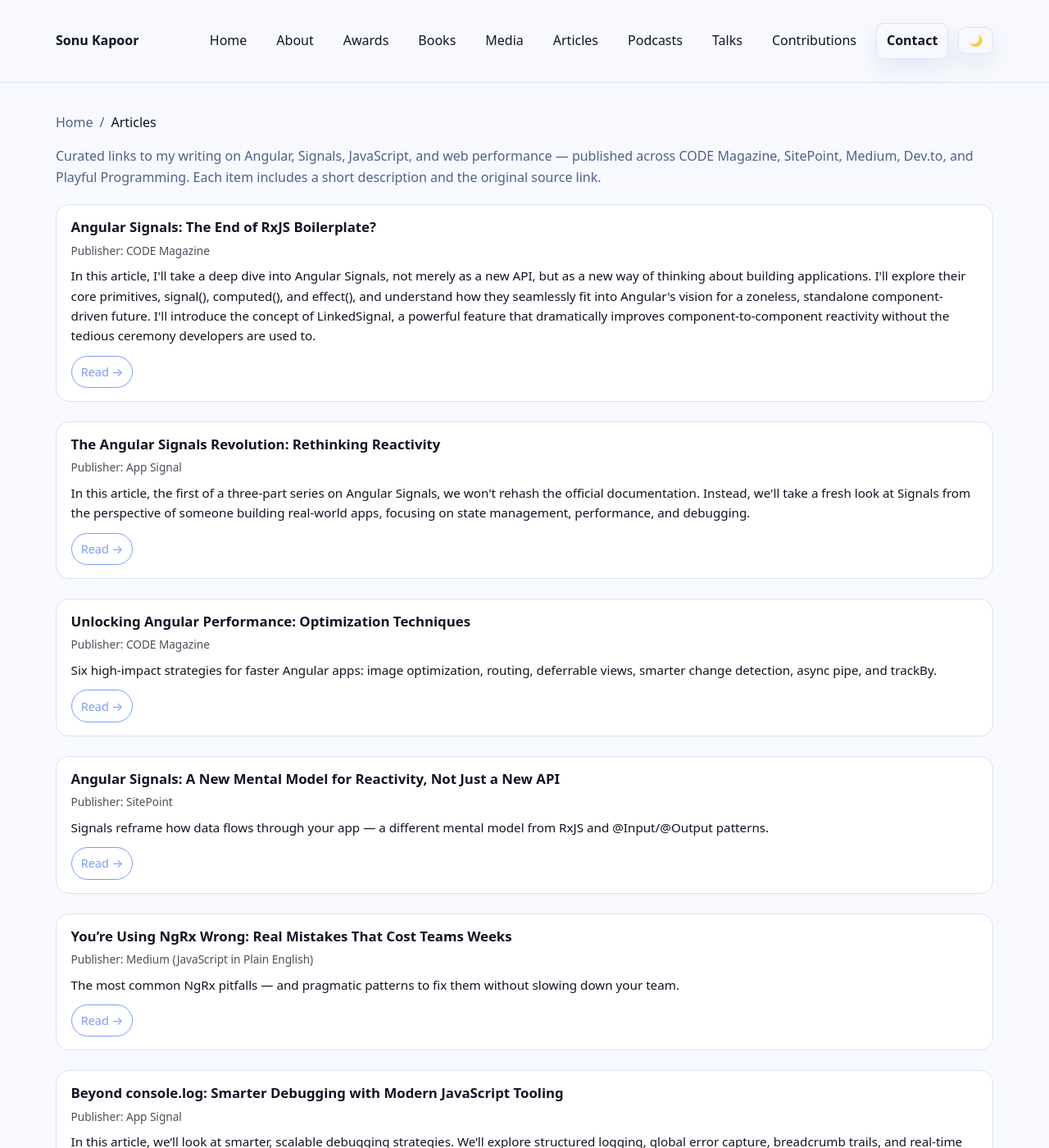
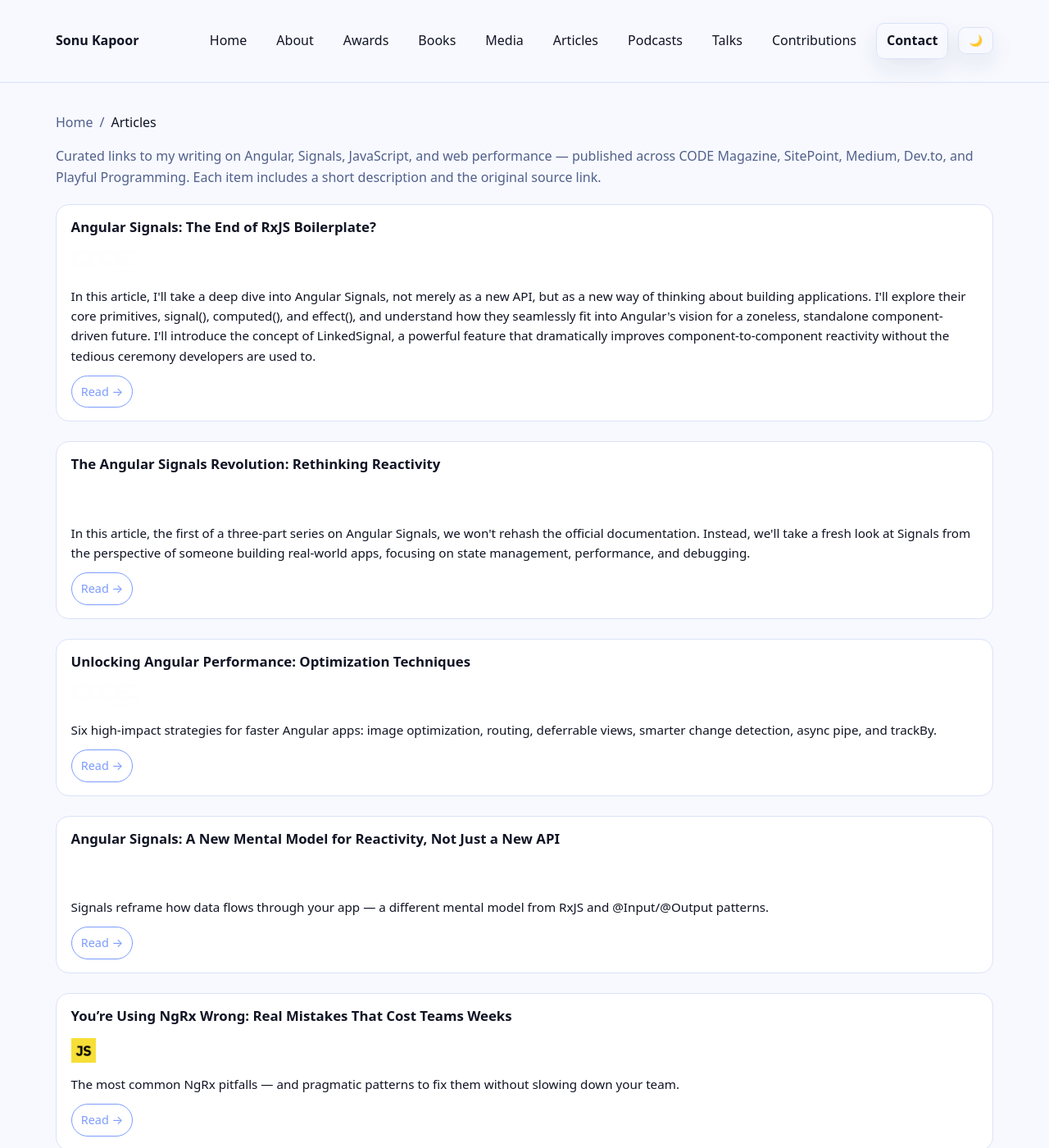
Before and after one commit to sonukapoor/sonukapoor-site.com, a Jekyll site: the page built from articles.md, in a window 1280 px wide and 1400 px high. Shown: the whole window at 82% size. Built offline with Jekyll 4.4.1, drawn with Linux system fonts in a browser that asks for light colours; some of the changed text lies outside the part shown.

Commit message:
add logo to articles

```diff
--- a/articles.md
+++ b/articles.md
@@ -209,17 +269,18 @@
 
   <div class="card">
     <h3>Angular Signals: The End of RxJS Boilerplate?</h3>
-    <div class="card-meta">Publisher: CODE Magazine</div>
-    <p class="card-desc">In this article, I'll take a deep dive into Angular Signals, not merely as a new API, but as a new way of thinking about building applications. I'll explore their core primitives, signal(), computed(), and effect(), and understand how they seamlessly fit into Angular's vision for a zoneless, standalone component-driven future. I'll introduce the concept of LinkedSignal, a powerful feature that dramatically improves component-to-component reactivity without the tedious ceremony developers are used to.</p>
+    <img src="/images/publisher/code.png" class="publisher-logo" alt="Publisher: CODE Magazine">
+    <p class="card-desc">In this article, I'll take a deep dive into Angular Signals, not merely as a new API, but as a new way of thinking about building applications. I'll explore their core primitives, signal(), computed(), and effect(), and understand how they seamlessly fit into Angular's vision for a zoneless, standalone component-driven future. I'll introduce the concept of LinkedSignal, a powerful feature that dramatically improves component-to-component reactivity without the tedious ceremony developers are used to.
+    </p>
     <div class="card-actions">
       <a href="https://www.codemag.com/Article/2509051/Angular-Signals-The-End-of-RxJS-Boilerplate" target="_blank" rel="noopener">Read →</a>
     </div>
+
   </div>
-
 
   <div class="card">
     <h3>The Angular Signals Revolution: Rethinking Reactivity</h3>
-    <div class="card-meta">Publisher: App Signal</div>
+    <img src="/images/publisher/app-signal.png" class="publisher-logo" alt="Publisher: App Signal">
     <p class="card-desc">In this article, the first of a three-part series on Angular Signals, we won't rehash the official documentation. Instead, we'll take a fresh look at Signals from the perspective of someone building real-world apps, focusing on state management, performance, and debugging.</p>
     <div class="card-actions">
       <a href="https://blog.appsignal.com/2025/09/17/the-angular-signals-revolution-rethinking-reactivity.html" target="_blank" rel="noopener">Read →</a>
@@ -228,7 +289,7 @@
 
   <div class="card">
     <h3>Unlocking Angular Performance: Optimization Techniques</h3>
-    <div class="card-meta">Publisher: CODE Magazine</div>
+    <img src="/images/publisher/code.png" class="publisher-logo" alt="Publisher: CODE Magazine">
     <p class="card-desc">Six high-impact strategies for faster Angular apps: image optimization, routing, deferrable views, smarter change detection, async pipe, and trackBy.</p>
     <div class="card-actions">
       <a href="https://www.codemag.com/Article/2507061/Unlocking-Angular-Performance-Optimization-Techniques" target="_blank" rel="noopener">Read →</a>
@@ -237,7 +298,7 @@
 
   <div class="card">
     <h3>Angular Signals: A New Mental Model for Reactivity, Not Just a New API</h3>
-    <div class="card-meta">Publisher: SitePoint</div>
+    <img src="/images/publisher/sitepoint-white.svg" class="publisher-logo" alt="Publisher: Sitepoint">
     <p class="card-desc">Signals reframe how data flows through your app — a different mental model from RxJS and @Input/@Output patterns.</p>
     <div class="card-actions">
       <a href="https://www.sitepoint.com/angular-signals-a-new-mental-model/" target="_blank" rel="noopener">Read →</a>
@@ -246,7 +307,7 @@
 
   <div class="card">
     <h3>You’re Using NgRx Wrong: Real Mistakes That Cost Teams Weeks</h3>
-    <div class="card-meta">Publisher: Medium (JavaScript in Plain English)</div>
+    <img src="/images/publisher/js-medium.png" class="publisher-logo" alt="Publisher: Medium (JavaScript in Plain English)">
     <p class="card-desc">The most common NgRx pitfalls — and pragmatic patterns to fix them without slowing down your team.</p>
     <div class="card-actions">
       <a href="https://medium.com/javascript-in-plain-english/youre-using-ngrx-wrong-real-mistakes-that-cost-teams-weeks-7b83cc03e586" target="_blank" rel="noopener">Read →</a>
@@ -255,7 +316,7 @@
 
   <div class="card">
     <h3>Beyond console.log: Smarter Debugging with Modern JavaScript Tooling</h3>
-    <div class="card-meta">Publisher: App Signal</div>
+    <img src="/images/publisher/app-signal.png" class="publisher-logo" alt="Publisher: App Signal">
     <p class="card-desc">In this article, we’ll look at smarter, scalable debugging strategies. We’ll explore structured logging, global error capture, breadcrumb trails, and real-time monitoring using tools like AppSignal, all without introducing a framework or rewriting your codebase.</p>
     <div class="card-actions">
       <a href="https://blog.appsignal.com/2025/07/09/beyond-console-log-smarter-debugging%20with-modern-javascript-tooling.html" target="_blank" rel="noopener">Read →</a>
@@ -264,7 +325,7 @@
 
   <div class="card">
     <h3>Dynamically Configuring the Swagger-Generated API Base Path in Angular</h3>
-    <div class="card-meta">Publisher: Dev.to (This is Angular)</div>
+    <img src="/images/publisher/dev-to.webp" class="publisher-logo" alt="Publisher: Dev.to (This is Angular)">
     <p class="card-desc">Inject a dynamic <code>basePath</code> into generated clients — no forking — compatible with NgModules and Standalone.</p>
     <div class="card-actions">
       <a href="https://dev.to/this-is-angular/dynamically-configuring-the-swagger-generated-api-base-path-in-angular-5980" target="_blank" rel="noopener">Read →</a>
@@ -273,7 +334,7 @@
 
   <div class="card">
     <h3>Understanding Tree Shaking in JavaScript: A Comprehensive Guide</h3>
-    <div class="card-meta">Publisher: Dev.to (This is Learning)</div>
+    <img src="/images/publisher/dev-to.webp" class="publisher-logo" alt="Publisher: Dev.to (This is Angular)">
     <p class="card-desc">What tree-shaking removes, how bundlers decide, and practical steps to keep bundles lean and fast.</p>
     <div class="card-actions">
       <a href="https://dev.to/this-is-learning/understanding-tree-shaking-in-javascript-a-comprehensive-guide-5e86" target="_blank" rel="noopener">Read →</a>
@@ -282,7 +343,7 @@
 
   <div class="card">
     <h3>Understanding Angular Ahead-of-Time (AOT) Compilation</h3>
-    <div class="card-meta">Publisher: Dev.to (This is Angular)</div>
+    <img src="/images/publisher/dev-to.webp" class="publisher-logo" alt="Publisher: Dev.to (This is Angular)">
     <p class="card-desc">AOT vs JIT, pitfalls, and debugging strategies for large-scale Angular apps.</p>
     <div class="card-actions">
       <a href="https://dev.to/this-is-angular/understanding-angular-ahead-of-time-aot-compilation-2m7p" target="_blank" rel="noopener">Read →</a>
@@ -291,7 +352,7 @@
 
   <div class="card">
     <h3>Getting Started with Firebase and Angular in idx.dev</h3>
-    <div class="card-meta">Publisher: Dev.to (This is Angular)</div>
+    <img src="/images/publisher/dev-to.webp" class="publisher-logo" alt="Publisher: Dev.to (This is Angular)">
     <p class="card-desc">Build a real-time serverless app using Firebase with Angular — end-to-end walkthrough.</p>
     <div class="card-actions">
       <a href="https://dev.to/this-is-angular/getting-started-with-firebase-and-angular-in-idxdev-49h6" target="_blank" rel="noopener">Read →</a>
@@ -300,7 +361,7 @@
 
   <div class="card">
     <h3>Mastering Angular Unit Testing: Best Practices and Tools</h3>
-    <div class="card-meta">Publisher: Playful Programming</div>
+    <img src="/images/publisher/pp.png" class="publisher-logo" alt="Publisher: Playful Programming">
     <p class="card-desc">Testing strategy, ATL, and pragmatic workflows for maintainable Angular test suites.</p>
     <div class="card-actions">
       <a href="https://playfulprogramming.com/posts/mastering-angular-unit-testing" target="_blank" rel="noopener">Read →</a>
@@ -309,7 +370,7 @@
 
   <div class="card">
     <h3>Dynamic Forms in Angular 19: Creating Flexible and Scalable User Interfaces with Standalone Components</h3>
-    <div class="card-meta">Publisher: Dev.to (This is Angular)</div>
+    <img src="/images/publisher/dev-to.webp" class="publisher-logo" alt="Publisher: Dev.to (This is Angular)">
     <p class="card-desc">Practical patterns for dynamic forms with standalone components and clean validation.</p>
     <div class="card-actions">
       <a href="https://dev.to/this-is-angular/dynamic-forms-in-angular-creating-flexible-and-scalable-user-interfaces-2hob" target="_blank" rel="noopener">Read →</a>
@@ -318,7 +379,7 @@
 
   <div class="card">
     <h3>Optimizing Angular Reactive Forms: Enhancing Performance with Lazy Validation and Async Validators</h3>
-    <div class="card-meta">Publisher: Dev.to (This is Angular)</div>
+    <img src="/images/publisher/dev-to.webp" class="publisher-logo" alt="Publisher: Dev.to (This is Angular)">
     <p class="card-desc">Advanced techniques to keep forms responsive: lazy validation, async validators, and more.</p>
     <div class="card-actions">
       <a href="https://dev.to/this-is-angular/optimizing-angular-reactive-forms-enhancing-performance-with-lazy-validation-and-async-validators-5c40" target="_blank" rel="noopener">Read →</a>
@@ -327,7 +388,7 @@
 
   <div class="card">
     <h3>The Myth of 'Fix Later': Why Writing the Best Code Now is Essential</h3>
-    <div class="card-meta">Publisher: Dev.to (This is Learning)</div>
+    <img src="/images/publisher/dev-to.webp" class="publisher-logo" alt="Publisher: Dev.to (This is Angular)">
     <p class="card-desc">Why deferring quality hurts velocity — and practical habits that prevent it.</p>
     <div class="card-actions">
       <a href="https://dev.to/this-is-learning/the-myth-of-fix-later-why-writing-the-best-code-now-is-essential-4p71" target="_blank" rel="noopener">Read →</a>
@@ -336,7 +397,7 @@
 
   <div class="card">
     <h3>Custom Validators with ControlValueAccessor in Angular: Ensuring Robust Form Validations</h3>
-    <div class="card-meta">Publisher: Dev.to (This is Angular)</div>
+    <img src="/images/publisher/dev-to.webp" class="publisher-logo" alt="Publisher: Dev.to (This is Angular)">
     <p class="card-desc">Extend validation with CVA patterns and reusable constraints.</p>
     <div class="card-actions">
       <a href="https://dev.to/this-is-angular/custom-validators-with-controlvalueaccessor-in-angular-ensuring-robust-form-validations-4jgj" target="_blank" rel="noopener">Read →</a>
@@ -345,7 +406,7 @@
 
   <div class="card">
     <h3>Mastering Angular: Dynamic Disabled States with Reactive Forms and ControlValueAccessor</h3>
-    <div class="card-meta">Publisher: Dev.to (This is Angular)</div>
+    <img src="/images/publisher/dev-to.webp" class="publisher-logo" alt="Publisher: Dev.to (This is Angular)">
     <p class="card-desc">Control field enable/disable logic with reactive forms and CVA.</p>
     <div class="card-actions">
       <a href="https://dev.to/this-is-angular/mastering-angular-dynamic-disabled-states-with-reactive-forms-and-controlvalueaccessor-3nfj" target="_blank" rel="noopener">Read →</a>
@@ -354,7 +415,7 @@
 
   <div class="card">
     <h3>Boosting Angular Performance with @defer and Lazy Loading</h3>
-    <div class="card-meta">Publisher: Dev.to (This is Angular)</div>
+    <img src="/images/publisher/dev-to.webp" class="publisher-logo" alt="Publisher: Dev.to (This is Angular)">
     <p class="card-desc">Use deferrable views and lazy routes to ship less JS at first paint.</p>
     <div class="card-actions">
       <a href="https://dev.to/this-is-angular/boosting-angular-performance-with-defer-and-lazy-loading-40f3" target="_blank" rel="noopener">Read →</a>
@@ -363,7 +424,7 @@
 
   <div class="card">
     <h3>The Importance of Upgrading Frameworks: A Case for Angular</h3>
-    <div class="card-meta">Publisher: Dev.to (This is Angular)</div>
+    <img src="/images/publisher/dev-to.webp" class="publisher-logo" alt="Publisher: Dev.to (This is Angular)">
     <p class="card-desc">Why keeping Angular current matters for security, compatibility, and team velocity.</p>
     <div class="card-actions">
       <a href="https://dev.to/this-is-angular/the-importance-of-upgrading-frameworks-a-case-for-angular-3nc8" target="_blank" rel="noopener">Read →</a>
@@ -372,7 +433,7 @@
 
   <div class="card">
     <h3>Boosting Angular App Performance Using NgOptimizedImage</h3>
-    <div class="card-meta">Publisher: Dev.to (This is Angular)</div>
+    <img src="/images/publisher/dev-to.webp" class="publisher-logo" alt="Publisher: Dev.to (This is Angular)">
     <p class="card-desc">Leverage <code>NgOptimizedImage</code> for better image optimization and LCP.</p>
     <div class="card-actions">
       <a href="https://dev.to/this-is-angular/boosting-angular-app-performance-using-ngoptimizedimage-20l2" target="_blank" rel="noopener">Read →</a>
@@ -381,7 +442,7 @@
 
   <div class="card">
     <h3>Streamlining Communication: New Signals API in Angular 17.3</h3>
-    <div class="card-meta">Publisher: Dev.to (This is Angular)</div>
+    <img src="/images/publisher/dev-to.webp" class="publisher-logo" alt="Publisher: Dev.to (This is Angular)">
     <p class="card-desc">Component communication with the latest Signals primitives.</p>
     <div class="card-actions">
       <a href="https://dev.to/this-is-angular/streamlining-communication-new-signals-api-in-angular-173-2935" target="_blank" rel="noopener">Read →</a>
@@ -390,7 +451,7 @@
 
   <div class="card">
     <h3>Mastering Angular Unit Testing: Best Practices and Tools</h3>
-    <div class="card-meta">Publisher: Dev.to (This is Angular)</div>
+    <img src="/images/publisher/dev-to.webp" class="publisher-logo" alt="Publisher: Dev.to (This is Angular)">
     <p class="card-desc">A comprehensive guide to writing maintainable tests with effective tooling and patterns.</p>
     <div class="card-actions">
       <a href="https://dev.to/this-is-angular/unit-testing-in-angular-170l" target="_blank" rel="noopener">Read →</a>
--- a/assets/css/site.css
+++ b/assets/css/site.css
@@ -911,3 +911,17 @@
   white-space: nowrap; /* prevent line breaks */
   border: 0;
 }
+
+.flex {
+  display: flex;
+}
+
+.gap-16 {
+  gap: 16px;
+}
+
+.publisher-logo {
+  height: 50px;
+  padding-top: 10px;
+  padding-bottom:10px;
+}
```
Also changed, not shown: other parts of articles.md (+75 -15 lines), images/publisher/app-signal.png (added), images/publisher/code.png (added), images/publisher/dev-to.webp (added), images/publisher/js-medium.png (added), images/publisher/pp.png (added), images/publisher/sitepoint-white.svg (added), images/publisher/sitepoint.png (added), 10 other files.
